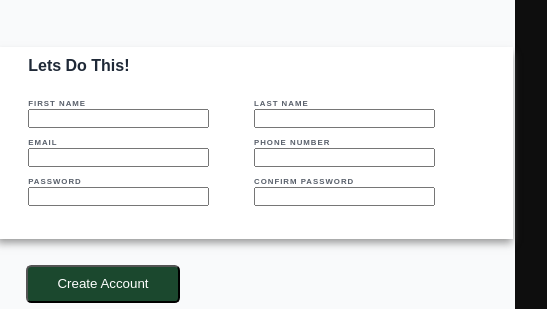
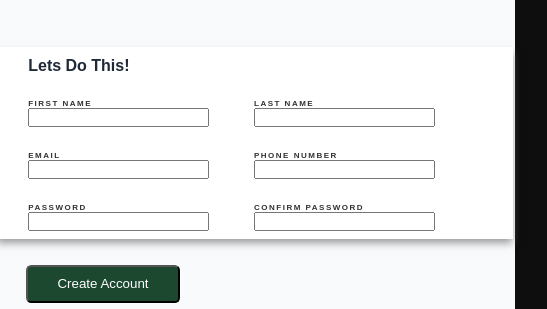
Before and after one commit to Shommon/signupform, a plain HTML site: page index.html in a window 1280 px wide. Shown: the part 205-514 px from the top of the page, 559-1106 px from the left. Drawn offline with Linux system fonts and the light colour scheme.

Commit message:
Created formsign branch Changed rows and columns within the signupform container section so that hitting tab allows a left to right focus rather than a column focus
Edited style.css to rematch the original signup form with the new html structure

```diff
--- a/index.html
+++ b/index.html
@@ -32,32 +32,47 @@
 
                     <div class="signup-form-container">
                         <p>Lets Do This!</p>
-                        <div class="row">
-                            <div class="first-column">
+                        <div class="row1">
+                            <div class="col1">
                                 <label for="firstname">FIRST NAME</label>
-                                <input type="text" name="user-firstname" id="firstname">
-
-                                <label for="email">EMAIL</label>
-                                <input type="email" name="user-email" id="email">
-
-                                <label for="password">PASSWORD</label>
-                                <input type="password" name="user-password" id="password">
+                                <input type="text" name="user-firstname" id="firstname" required>
                             </div>
 
-                            <div class="second-column">
+                            <div class="col1">
                                 <label for="lastname">LAST NAME</label>
-                                <input type="text" name="user-lastname" id="lastname">
+                                <input type="text" name="user-lastname" id="lastname" required>
+                            </div>
 
+
+                        </div>
+                        <div class="row2">
+                            <div class="col2">
+                                <label for="email">EMAIL</label>
+                                <input type="email" name="user-email" id="email" required>
+                            </div>
+                            <div class="col2">
                                 <label for="phonenumber">PHONE NUMBER</label>
-                                <input type="number" name="user-phonenumber" id="phonenumber">
+                                <input type="number" name="user-phonenumber" id="phonenumber" required>
+                            </div>
 
+                        </div>
+
+                        <div class="row3">
+                            <div class="col3">
+                                <label for="password">PASSWORD</label>
+                                <input type="password" name="user-password" id="password" minlength="5" max="20" required>
+                            </div>
+
+                            <div class="col3">
                                 <label for="password-confirm">CONFIRM PASSWORD</label>
-                                <input type="password" id="password-confirm">
+                                <input type="password" id="password-confirm" required>
                             </div>
+
+
                         </div>
+
                     </div>
                 </fieldset>
-
 
                 <footer><button type="submit" id="create-account-btn">Create Account</button><p>Already have an account? <a href="">Log in</a></p></footer>
             </form>
--- a/style.css
+++ b/style.css
@@ -114,14 +114,6 @@ footer a {
     color: white;
 }
 
-/*
-#background:hover {
-    --webkit-filter: blur(2px);
-    filter: blur(2px);
-    transform: scale(1.05);
-    transition: 0.5s all ;
-} */
-
 
 
 /* Forms */
@@ -179,33 +171,24 @@ footer a {
     color: var(--text-color);
 }
 
-.row{
+.row1,
+.row2,
+.row3 {
     display: flex;
-    /* outline: 2px black dashed; */
-    width: 100%;
+    font-size: 0.5em;
+    font-weight: bold;
+    letter-spacing: 1.5px;
+    color: rgb(50, 50, 50);
+
     gap: 3.5vw;
+
 }
 
-.first-column,
-.second-column{
+.col1,
+.col2,
+.col3 {
     display: flex;
     flex-direction: column;
-    font-size: 0.7em;
-    /* gap: 1vh; */
-}
-
-.first-column input,
-.second-column input{
-    margin-bottom: 10px ;
-}
-
-.first-column label,
-.second-column label {
-    font-weight: bold;
-    font-size: .7em;
-    padding-bottom: 1px;
-    letter-spacing: 1px;
-    color: #585F6A;
 }
 
 
@@ -237,3 +220,16 @@ footer a {
     width: 12vw;
 
 }
+
+/* Pseudo Classes Inputs */
+
+.first-column input:focus,
+.second-column input:focus {
+    outline: 2px solid rgb(136, 136, 255);
+    border-radius: 3px;
+    box-shadow: 0px 0px 5px 0px rgba(5, 0, 102, 0.75);
+}
+
+keep {
+    color: #E5E7EB;
+}
```
Also changed, not shown: password_match.js (added).
